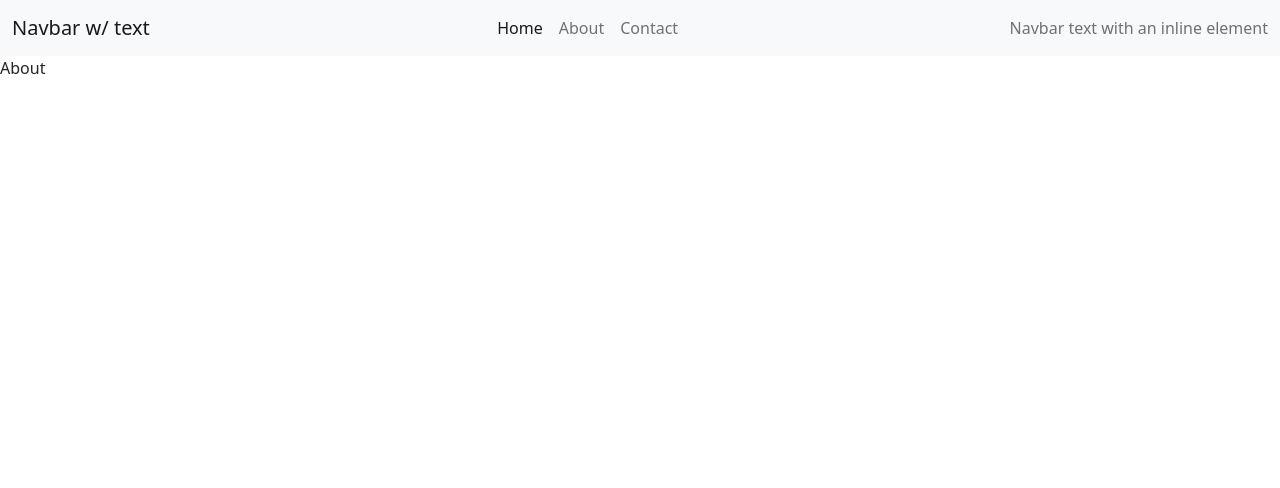
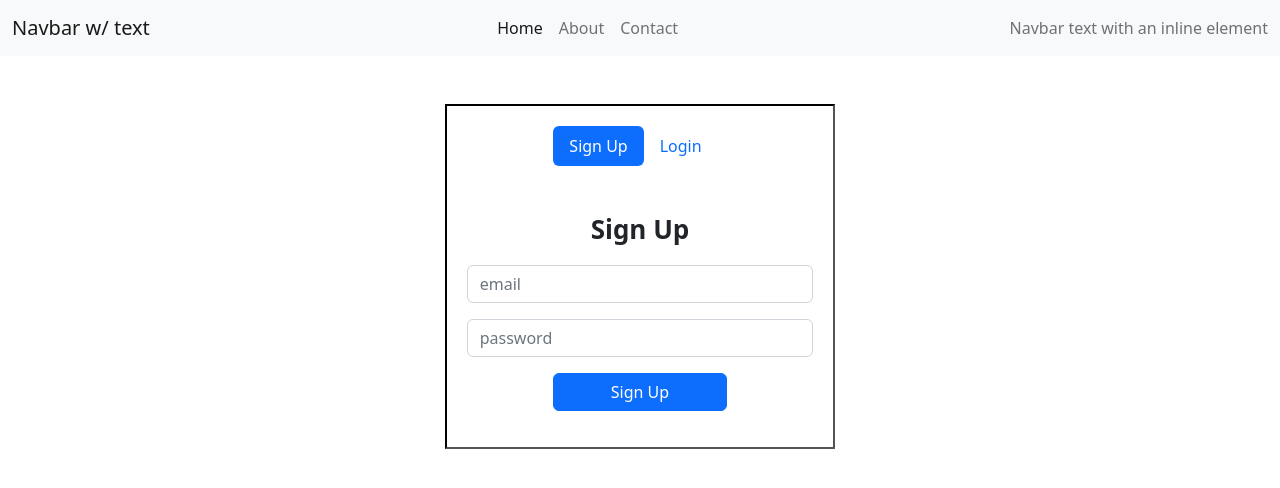
Before and after one commit to hassanjavedawan/react-class-code, a React (Create React App) app: page /about in a window 1280 px wide. Shown: the top 488 px of the page. Built offline with nearby package versions, Linux system fonts and the light colour scheme; no server answers.

Commit message:
feat function component

```diff
--- a/package.json
+++ b/package.json
@@ -9,6 +9,7 @@
     "bootstrap": "^5.2.3",
     "firebase": "^9.22.0",
     "react": "^18.2.0",
+    "react-bootstrap": "^2.7.4",
     "react-dom": "^18.2.0",
     "react-router-dom": "^6.9.0",
     "react-scripts": "5.0.1",
--- a/src/App.css
+++ b/src/App.css
@@ -1,15 +1,37 @@
-.navbar{
+/** @format */
+
+.navbar {
   background: red !important;
 }
-.card{
+.card {
   background: #000 !important;
   color: #fff !important;
 }
 
-.display{
+.display {
   display: flex;
   justify-content: center;
   align-items: center;
   flex-direction: column;
   height: 80vh;
 }
+.tabs-section {
+  max-width: 35%;
+  border: 2px inset #000;
+  padding: 20px;
+}
+.tabs-section h1 {
+  text-align: center;
+  font-size: 26px;
+  font-weight: 800;
+  margin-bottom: 20px;
+}
+input {
+  box-shadow: none !important;
+}
+@media only screen and (max-width: 600px) {
+  .tabs-section {
+    max-width: 85%;
+    padding: 10px;
+  }
+}
--- a/src/components/element/Contact.jsx
+++ b/src/components/element/Contact.jsx
@@ -32,6 +32,7 @@ export default class Contact extends Component {
       progress: 0,
       imgUrl: "",
       data: [],
+
     };
 
     // const database  = firebase.database();
--- a/src/config/firebase.js
+++ b/src/config/firebase.js
@@ -1,6 +1,5 @@
 /** @format */
 
-// Import the functions you need from the SDKs you need
 import { initializeApp } from "firebase/app";
 
 const firebaseConfig = {
@@ -14,7 +13,4 @@ const firebaseConfig = {
   measurementId: "G-DBMP7LT0RC",
 };
 
-// Initialize Firebase
-export  const firebase = initializeApp(firebaseConfig);
-
-// export default firebase;
+export const firebase = initializeApp(firebaseConfig);
--- a/src/pages/About.js
+++ /dev/null
@@ -1,10 +0,0 @@
-/** @format */
-
-import React, { Component } from "react";
-import { Link } from "react-router-dom";
-
-export default class About extends Component {
-  render() {
-    return <div>About</div>;
-  }
-}
--- /dev/null
+++ b/src/pages/About.jsx
@@ -0,0 +1,232 @@
+/** @format */
+
+import React, { useEffect, useState } from "react";
+import { firebase } from "../config/firebase";
+import {
+  getAuth,
+  createUserWithEmailAndPassword,
+  signInWithEmailAndPassword,
+  onAuthStateChanged,
+  signOut,
+} from "firebase/auth";
+import { set, ref, getDatabase } from "firebase/database";
+import Tab from "react-bootstrap/Tab";
+import Nav from "react-bootstrap/Nav";
+
+const About = () => {
+  const [name, setName] = useState("Shazra");
+  const [message, setMesssage] = useState("typing");
+
+  const [email, setEmail] = useState("");
+  const [password, setPassword] = useState("");
+
+  const [error, setError] = useState("");
+
+  const [isLogin, setIsLogin] = useState(false);
+
+  const auth = getAuth(firebase);
+  const db = getDatabase(firebase);
+
+  const handleSignUP = () => {
+    setError("");
+
+    if (!email.trim() || !password.trim()) {
+      alert("please enter correct email & password");
+      return;
+    }
+
+    createUserWithEmailAndPassword(auth, email, password)
+      .then(value => {
+        const currentUser = value.user;
+        console.log(currentUser);
+        alert("user sign up");
+        setEmail("");
+        setPassword("");
+      })
+      .catch(err => {
+        console.error(err.message);
+        if (err.message === "Firebase: Error (auth/email-already-in-use).") {
+          setError("email-already-in-use");
+        } else if (
+          err.message ===
+          "Firebase: Password should be at least 6 characters (auth/weak-password)."
+        ) {
+          setError("Password should be at least 6 characters");
+        } else {
+          setError(err.message);
+        }
+      });
+  };
+
+  const handleLogin = () => {
+    setError("");
+
+    if (!email.trim() || !password.trim()) {
+      alert("please enter correct email & password");
+      return;
+    }
+
+    signInWithEmailAndPassword(auth, email, password)
+      .then(value => {
+        const currentUser = value.user;
+        console.log(currentUser);
+        alert("user Login");
+        setEmail("");
+        setPassword("");
+      })
+      .catch(err => {
+        console.log(err.message);
+        console.error(err.message);
+        if (err.message === "Firebase: Error (auth/user-not-found).") {
+          setError("user-not-found");
+        } else if (err.message === "Firebase: Error (auth/invalid-email).") {
+          setError("invalid-email");
+        } else if (err.message === "Firebase: Error (auth/wrong-password).") {
+          setError("wrong-password");
+        } else {
+          setError(err.message);
+        }
+      });
+  };
+
+  const handleSignOut = () => {
+    signOut(auth)
+      .then(() => {
+        // Sign-out successful.
+        setIsLogin(false);
+      })
+      .catch(error => {
+        // An error happened.
+        console.log(error);
+      });
+  };
+
+  const loginUser = auth.currentUser;
+
+  useEffect(() => {
+    onAuthStateChanged(auth, user => {
+      if (user) {
+        setIsLogin(true);
+        // ...
+      } else {
+        // User is signed out
+        setIsLogin(false);
+
+        // ...
+      }
+    });
+  }, []);
+
+  return (
+    <div className='container pt-5'>
+      <div className='row'>
+        <div className='col-md-12'>
+          {/* <h1>{name}</h1>
+          <p>{message}</p> */}
+          {isLogin ? (
+            <div className='text-center'>
+              <h1>Welcome to the app</h1>
+              user Email: {loginUser.email}
+              <div className='mt-3 '>
+                <button
+                  className='btn btn-primary w-25'
+                  onClick={handleSignOut}>
+                  Sign Out
+                </button>
+              </div>
+            </div>
+          ) : (
+            <div className='tabs-section m-auto'>
+              <Tab.Container id='left-tabs-example' defaultActiveKey='SignUp'>
+                <Nav variant='pills' className='m-auto w-50'>
+                  <Nav.Item>
+                    <Nav.Link eventKey='SignUp'>Sign Up</Nav.Link>
+                  </Nav.Item>
+                  <Nav.Item>
+                    <Nav.Link eventKey='Login'>Login</Nav.Link>
+                  </Nav.Item>
+                </Nav>
+                <Tab.Content>
+                  <Tab.Pane eventKey='SignUp'>
+                    {" "}
+                    <div className='mt-5'>
+                      <h1>Sign Up</h1>
+                      <div className='mb-3'>
+                        <input
+                          type='email'
+                          onChange={e => setEmail(e.target.value)}
+                          name='email'
+                          className='form-control'
+                          required
+                          placeholder='email'
+                          value={email}
+                        />
+                      </div>
+                      <div className='mb-3'>
+                        <input
+                          type='password'
+                          placeholder='password'
+                          onChange={e => setPassword(e.target.value)}
+                          className='form-control'
+                          required
+                          value={password}
+                        />
+                      </div>
+                      <div className='mb-3 text-center'>
+                        <button
+                          className='btn btn-primary w-50'
+                          onClick={handleSignUP}>
+                          Sign Up
+                        </button>
+                      </div>
+                      <div className='mb-3 text-center'>
+                        <p className='text-danger'>{error}</p>
+                      </div>
+                    </div>
+                  </Tab.Pane>
+                  <Tab.Pane eventKey='Login'>
+                    <div className='mt-5'>
+                      <h1>Login</h1>
+                      <div className='mb-3'>
+                        <input
+                          type='email'
+                          onChange={e => setEmail(e.target.value)}
+                          name='email'
+                          className='form-control'
+                          required
+                          placeholder='email'
+                          value={email}
+                        />
+                      </div>
+                      <div className='mb-3'>
+                        <input
+                          type='password'
+                          placeholder='password'
+                          onChange={e => setPassword(e.target.value)}
+                          className='form-control'
+                          required
+                          value={password}
+                        />
+                      </div>
+                      <div className='mb-3 text-center'>
+                        <button
+                          className='btn btn-primary w-50 '
+                          onClick={handleLogin}>
+                          Login
+                        </button>
+                      </div>
+                      <div className='mb-3 text-center'>
+                        <p className='text-danger'>{error}</p>
+                      </div>
+                    </div>
+                  </Tab.Pane>
+                </Tab.Content>
+              </Tab.Container>
+            </div>
+          )}
+        </div>
+      </div>
+    </div>
+  );
+};
+export default About;
```
Also changed, not shown: 1 other file (tests, documents, lock files or other folders). Lines whose indentation alone changed are shown as unchanged.
